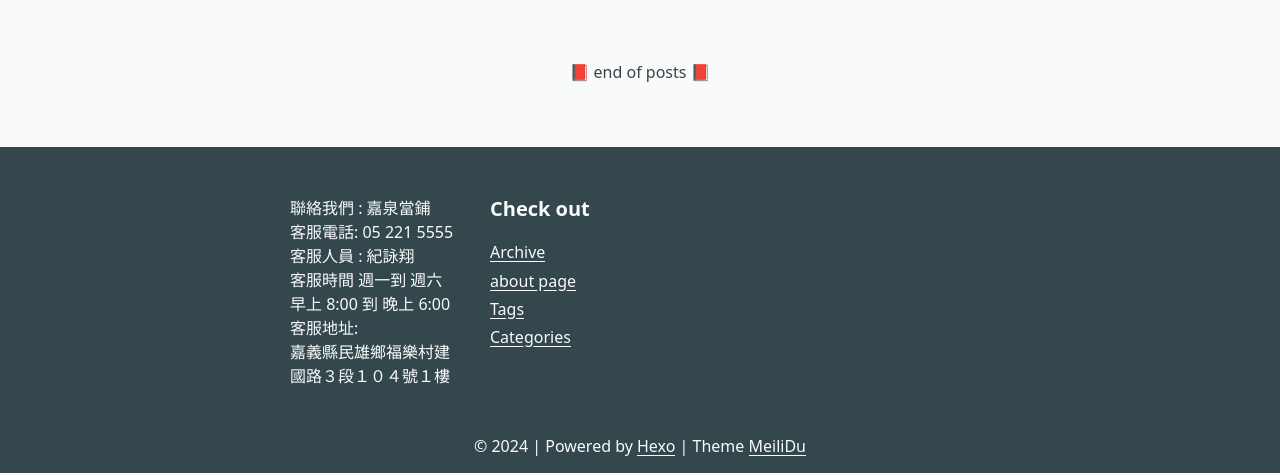
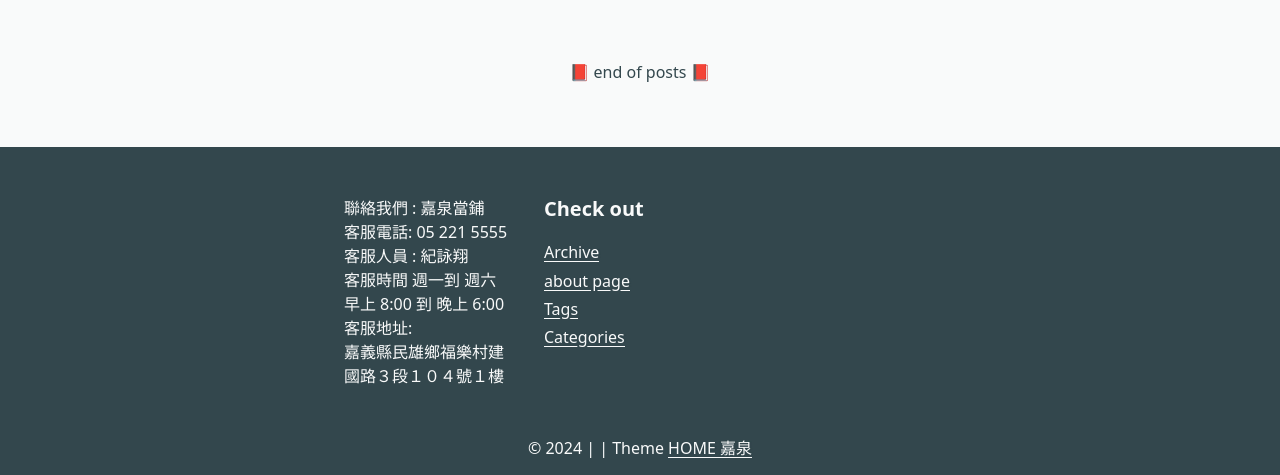
Before and after one commit to jiaquanpawnshop/jiaquanpawnshop.github.io, a plain HTML site: page index.html in a window 1280 px wide. Shown: the part 2294-2769 px from the top of the page. Drawn offline with Linux system fonts and the light colour scheme; a web font is replaced by a local one.

Commit message:
Update index.html

```diff
--- a/index.html
+++ b/index.html
@@ -121,7 +121,7 @@
 
 
 		<div class="footer-credit">
-			<span>© 2024  | Powered by <a target="_blank" rel="external nofollow noopener noreferrer" href="https://hexo.io/">Hexo</a> | Theme <a target="_blank" rel="external nofollow noopener noreferrer" href="https://github.com/HoverBaum/meilidu-hexo">MeiliDu</a></span>
+			<span>© 2024  | </a> | Theme <a target="_blank" rel="external nofollow noopener noreferrer" href="https://jiaquanpawnshop.github.io/">HOME 嘉泉</a></span>
 		</div>
 
 	</div>
```
